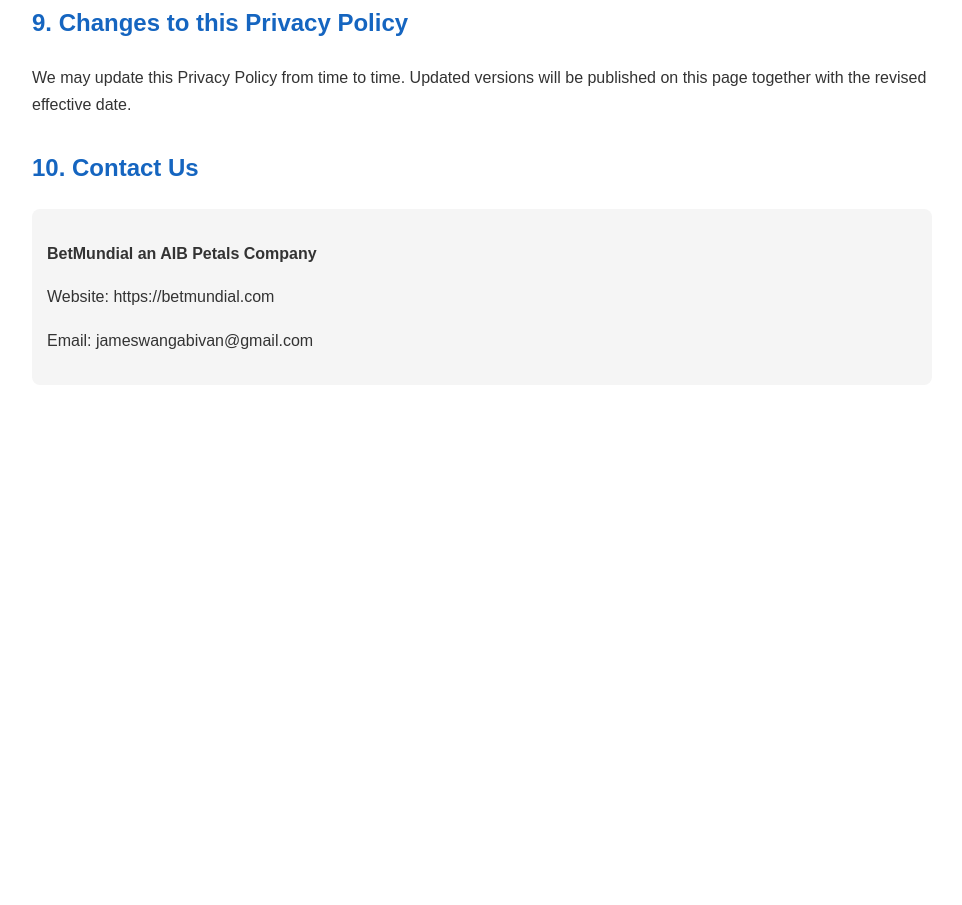
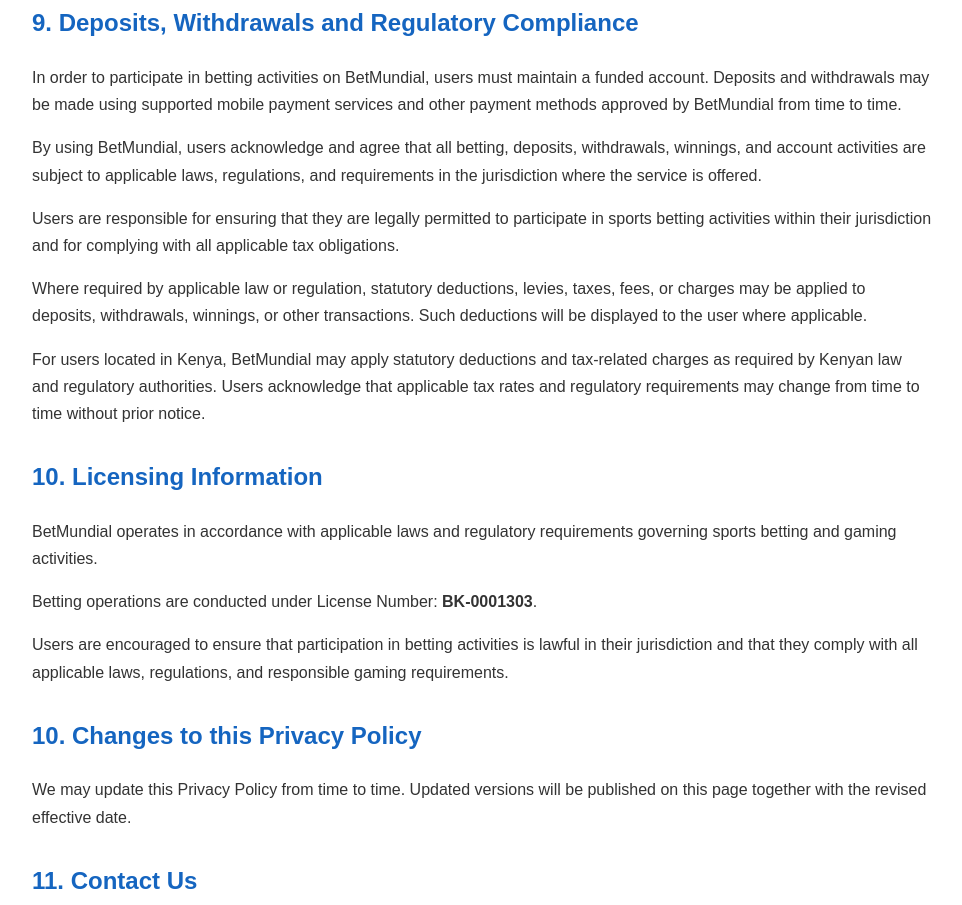
Before and after one commit to tembulamusa/privacy-policy, a plain HTML site: page index.html in a window 1280 px wide. Shown: the part 2616-3521 px from the top of the page, without its empty margins (158-1120 px from the left). Before the commit the page ends 3021 px from the top, so only its background shows below. Drawn offline with Linux system fonts and the light colour scheme.

Commit message:
Update sections on deposits, withdrawals, and licensing

```diff
--- a/index.html
+++ b/index.html
@@ -175,13 +175,65 @@
     assistance and make use of available responsible gaming tools.
 </p>
 
-<h2>9. Changes to this Privacy Policy</h2>
+<h2>9. Deposits, Withdrawals and Regulatory Compliance</h2>
+
+<p>
+    In order to participate in betting activities on BetMundial, users must
+    maintain a funded account. Deposits and withdrawals may be made using
+    supported mobile payment services and other payment methods approved by
+    BetMundial from time to time.
+</p>
+
+<p>
+    By using BetMundial, users acknowledge and agree that all betting,
+    deposits, withdrawals, winnings, and account activities are subject to
+    applicable laws, regulations, and requirements in the jurisdiction where
+    the service is offered.
+</p>
+
+<p>
+    Users are responsible for ensuring that they are legally permitted to
+    participate in sports betting activities within their jurisdiction and for
+    complying with all applicable tax obligations.
+</p>
+
+<p>
+    Where required by applicable law or regulation, statutory deductions,
+    levies, taxes, fees, or charges may be applied to deposits, withdrawals,
+    winnings, or other transactions. Such deductions will be displayed to the
+    user where applicable.
+</p>
+
+<p>
+    For users located in Kenya, BetMundial may apply statutory deductions and
+    tax-related charges as required by Kenyan law and regulatory authorities.
+    Users acknowledge that applicable tax rates and regulatory requirements may
+    change from time to time without prior notice.
+</p>
+<h2>10. Licensing Information</h2>
+
+<p>
+    BetMundial operates in accordance with applicable laws and regulatory
+    requirements governing sports betting and gaming activities.
+</p>
+
+<p>
+    Betting operations are conducted under License Number:
+    <strong>BK-0001303</strong>.
+</p>
+
+<p>
+    Users are encouraged to ensure that participation in betting activities is
+    lawful in their jurisdiction and that they comply with all applicable laws,
+    regulations, and responsible gaming requirements.
+</p>
+<h2>10. Changes to this Privacy Policy</h2>
 
 <p>
     We may update this Privacy Policy from time to time. Updated versions will
     be published on this page together with the revised effective date.
 </p>
-<h2>10. Contact Us</h2>
+<h2>11. Contact Us</h2>
 
 <div class="contact">
     <p><strong>BetMundial an AIB Petals Company</strong></p>
```
